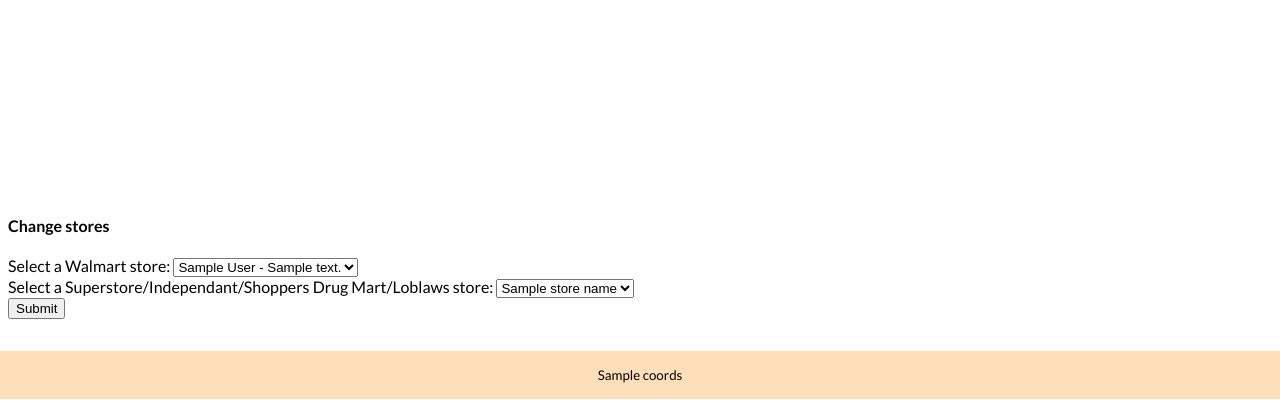
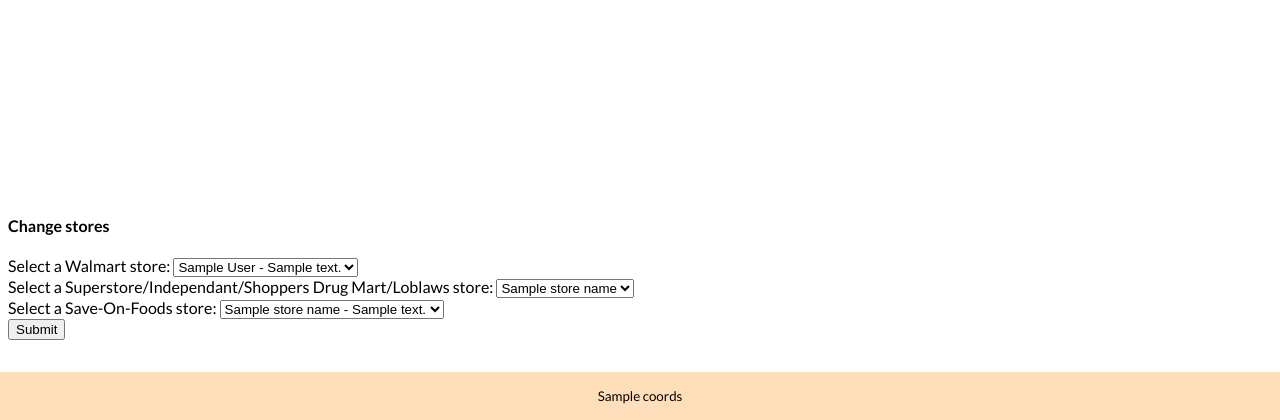
Before and after one commit to snacsnoc/grocery-app, a Flask app: template templates/search.html in a window 1280 px wide. Shown: the part 789-1209 px from the top of the page. Before the commit the page ends 1188 px from the top, so only its background shows below. Run offline with Flask 2, Linux system fonts and the light colour scheme; the template is opened without the code that fills it: most values are stand-ins (such as "Sample title", 1, 10 or a date in 2020).

Commit message:
Add SaveOn store select

```diff
--- a/templates/search.html
+++ b/templates/search.html
@@ -237,7 +237,7 @@
 <h4>Change stores</h4>
 <form>
     <div class="form-group">
-        <label for="store-select">Select a Walmart store:</label>
+        <label for="store1">Select a Walmart store:</label>
         <select class="form-control" id="walmart-store-select" name="walmart-store-select">
             {% for store_name in result_data['store_locations']['walmart'] %}
                 <option value="{{store_name['id']}}">
@@ -258,6 +258,18 @@
             {% endfor %}
         </select>
     </div>
+    <div class="form-group">
+        <label for="store3">
+            Select a Save-On-Foods store:
+        </label>
+        <select class="form-control" id="saveon-store-select" name="saveon-store-select">
+            {% for store_name in result_data['store_locations']['saveon'] %}
+                <option value="{{store_name['retailerStoreId']}}">
+                    {{ store_name['name'] }} - {{ store_name['addressLine1'] }}
+                </option>
+            {% endfor %}
+        </select>
+    </div>
     <button type="submit" class="btn btn-default">Submit</button>
 </form>
 <footer>
```
